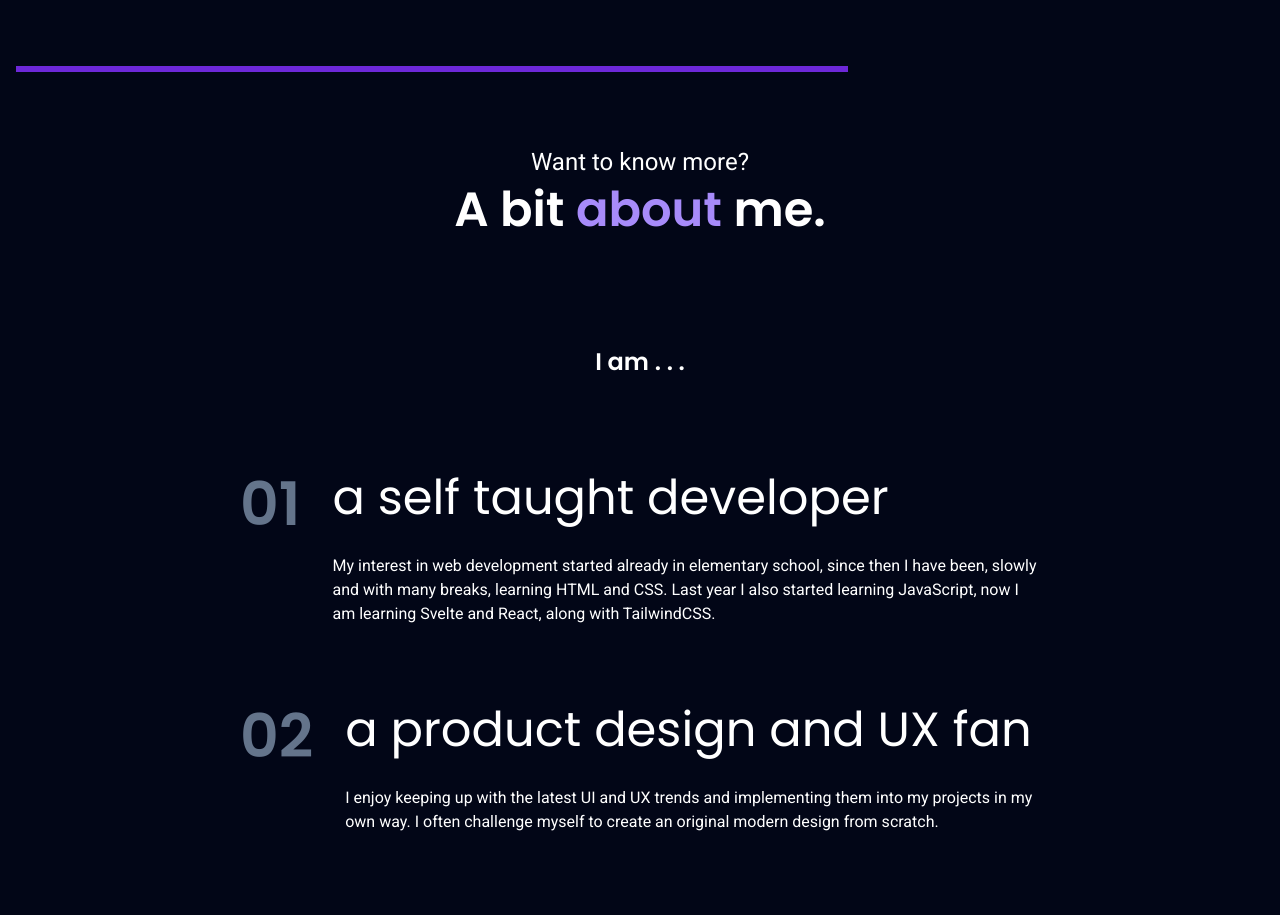
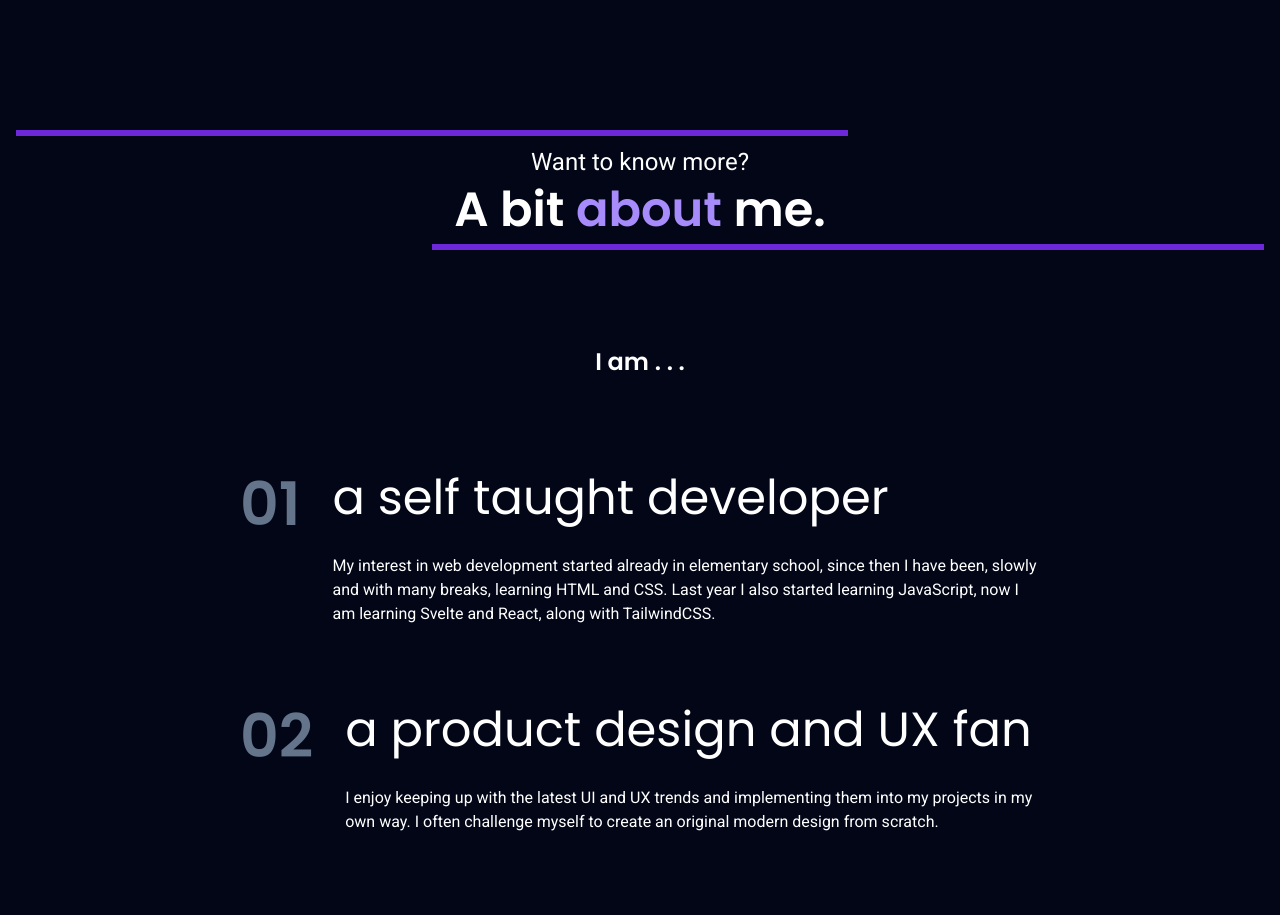
Before and after one commit to Lilleykuba/Portfolio_Project, a SvelteKit app in the folder my-project/: page / in a window 1280 px wide. Shown: the part 1360-2275 px from the top of the page. Built offline with nearby package versions, Linux system fonts and the light colour scheme.

Commit message:
wrapped about me in relative div

```diff
--- a/my-project/src/components/Main.svelte
+++ b/my-project/src/components/Main.svelte
@@ -74,6 +74,7 @@
         </div>
     </section>
     <section id="about" class="py-20 pt-10 lg:pt-16 lg:py-32 flex flex-col gap-16 sm:gap-20 md:gap-24 relative">
+        <div class="relative">
             <div class="flex flex-col gap-2 text-center realtive
                         before:absolute before:top-0 before:left-0 before:w-2/3 before:h-1.5 before:bg-violet-700
                         after:absolute after:bottom-0 after:right-0 after:w-2/3 after:h-1.5 after:bg-violet-700  py-4">
@@ -81,6 +82,7 @@
                 <h3 class="font-semibold text-3xl sm:text-4xl md:text-5xl">
                     A bit <span class="poppins text-violet-400">about</span> me.
                 </h3>
+            </div>
         </div>
         <p class="mx-auto poppins font-semibold text-lg sm:text-xl md:text-2xl">I am . . .</p>
         <div class="flex flex-col gap-20 w-full mx-auto max-w-[800px]">
```
Lines whose indentation alone changed are shown as unchanged.
